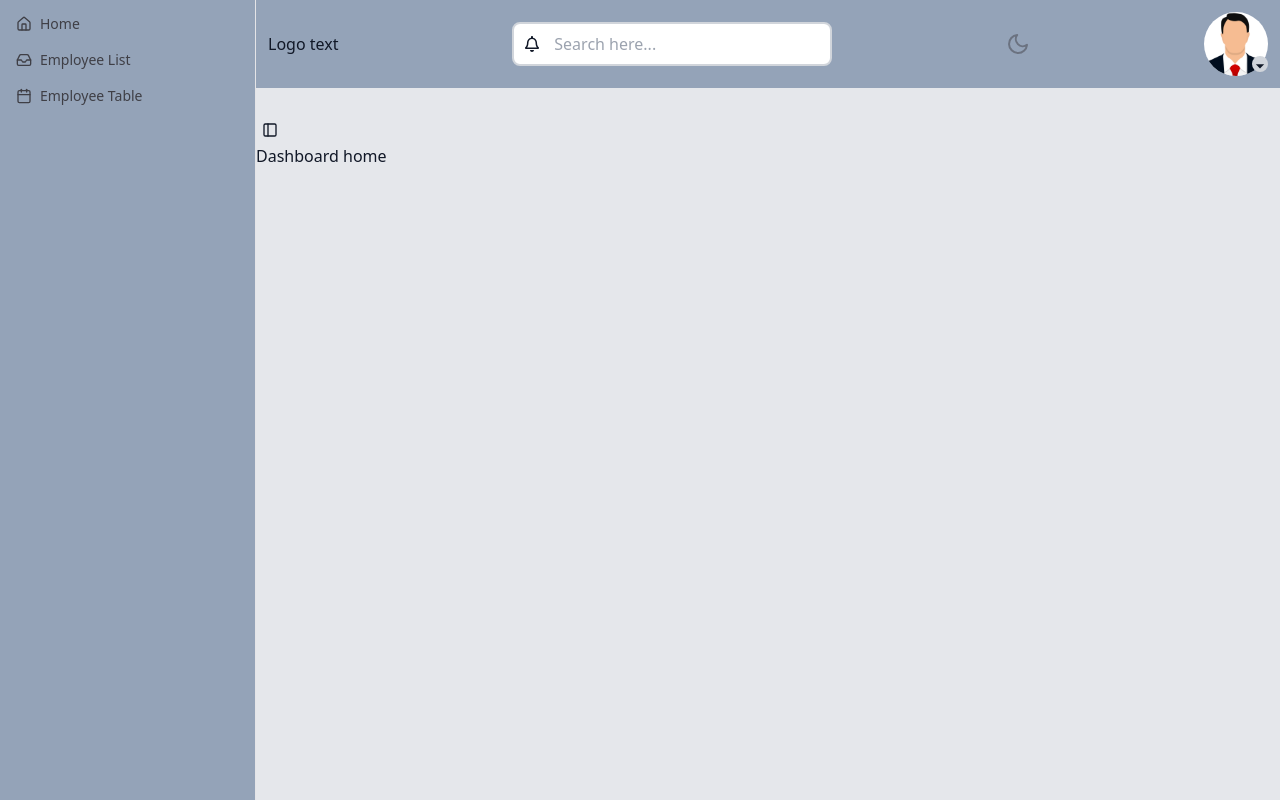
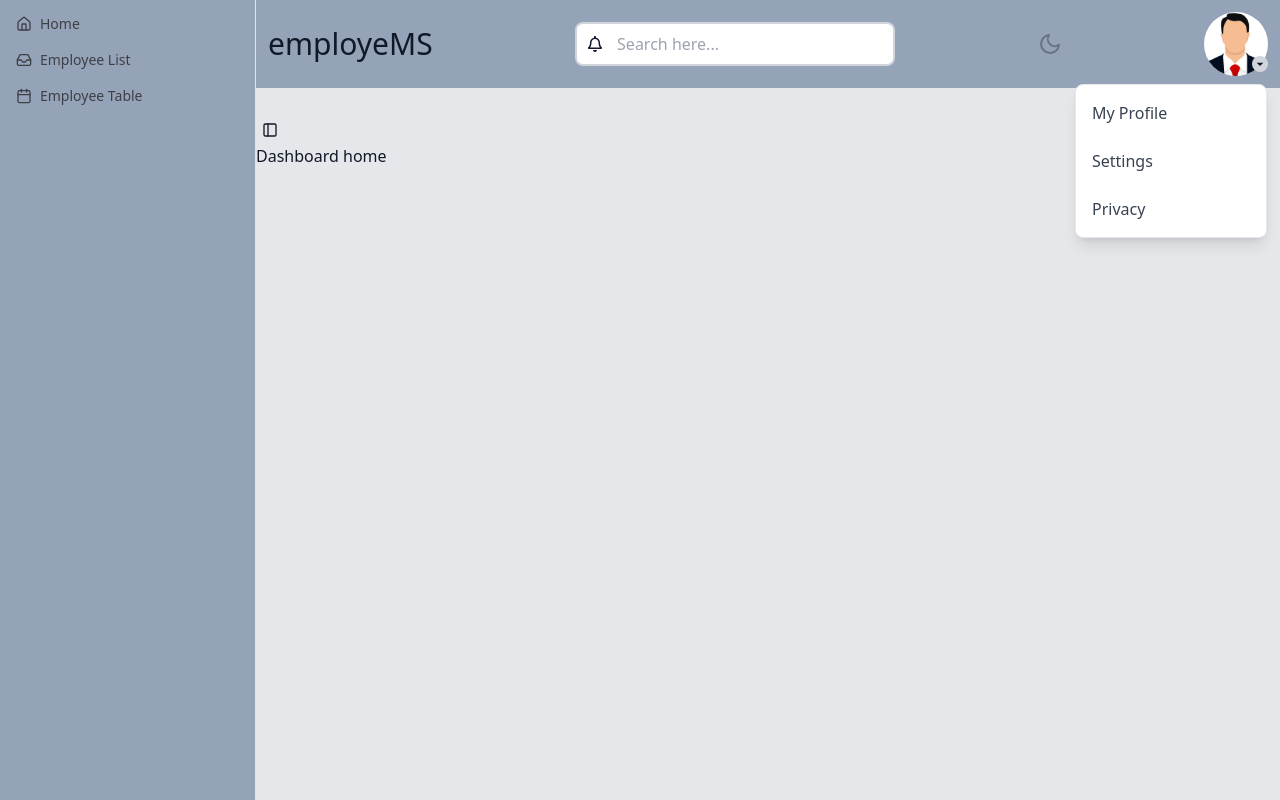
Before and after one commit to AnikaTahshin/employeeMS, a Next.js app: page / in a window 1280 px wide. Both pictures are taken after a click on the picture 1236 px from the left and 44 px from the top of the page. Built offline with nearby package versions, Linux system fonts and the light colour scheme.

Commit message:
profile dropdown done

```diff
--- a/src/app/(components)/Navbar/index.jsx
+++ b/src/app/(components)/Navbar/index.jsx
@@ -11,23 +11,20 @@ import { MdOutlineArrowDropDown } from "react-icons/md";
 import { ModeToggle } from "../mode-toggle";
 
 const Navbar = () => {
-  const {
-    isClick,
-    setIsClick,
-    isSidebarOpen,
-    setIsSidebarOpen,
-    searchQuery,
-    setSearchQuery,
-  } = useAppContext();
+  const { searchQuery, setSearchQuery } = useAppContext();
+
+  const [openDetails, setOpenDetails] = useState(false);
 
   const handleText = (text) => {
     setSearchQuery(text);
   };
 
-  const showDetails = () => {};
+  const showDetails = () => {
+    setOpenDetails(!openDetails);
+  };
   return (
     <div className="flex flex-col sm:flex-row justify-between items-center w-full mb-7 p-3 bg-slate-400">
-      <h1>Logo text</h1>
+      <h1 className="text-3xl">employeMS</h1>
       <div className="relative">
         <input
           placeholder="Search here..."
@@ -54,23 +51,38 @@ const Navbar = () => {
         </div>
       </div>
 
-      <div className="w-16 h-16 relative">
+      <div className="relative w-16 h-16">
+  {/* Avatar Image */}
   <Image
     src={avater}
     className="w-full h-full object-cover rounded-full bg-white cursor-pointer"
-          alt=""
+    alt="User Avatar"
     onClick={showDetails}
   />
 
-        <div className="absolute bg-gray-300 w-4 h-4 rounded-lg bottom-1 right-0">
-        <div className="flex justify-center items-center" >
-          <button >
+  {/* Dropdown Icon */}
+  <div className="absolute bg-gray-300 w-4 h-4 rounded-full bottom-1 right-0 flex justify-center items-center cursor-pointer" onClick={showDetails}>
+    <MdOutlineArrowDropDown size={20} />
+  </div>
 
-            <MdOutlineArrowDropDown size={20} />
-          </button>
+  {/* Dropdown Menu */}
+  {openDetails && (
+    <div className="absolute md:ml-[-65px] top-full left-1/2 transform -translate-x-1/2 mt-2 w-48 bg-white shadow-lg rounded-lg border border-gray-200 z-50">
+      <div className="space-y-2 py-2">
+        <p className="text-gray-700 font-medium hover:bg-gray-100 px-4 py-2 rounded cursor-pointer">
+          My Profile
+        </p>
+        <p className="text-gray-700 font-medium hover:bg-gray-100 px-4 py-2 rounded cursor-pointer">
+          Settings
+        </p>
+        <p className="text-gray-700 font-medium hover:bg-gray-100 px-4 py-2 rounded cursor-pointer">
+          Privacy
+        </p>
       </div>
     </div>
+  )}
 </div>
+
     </div>
   );
 };
--- a/src/app/layout.js
+++ b/src/app/layout.js
@@ -16,8 +16,8 @@ const geistMono = Geist_Mono({
 });
 
 export const metadata = {
-  title: "Create Next App",
-  description: "Generated by create next app",
+  title: "Employee Management",
+  description: "Employee Management",
 };
 
 export default function RootLayout({ children }) {
```
Lines whose indentation alone changed are shown as unchanged.
